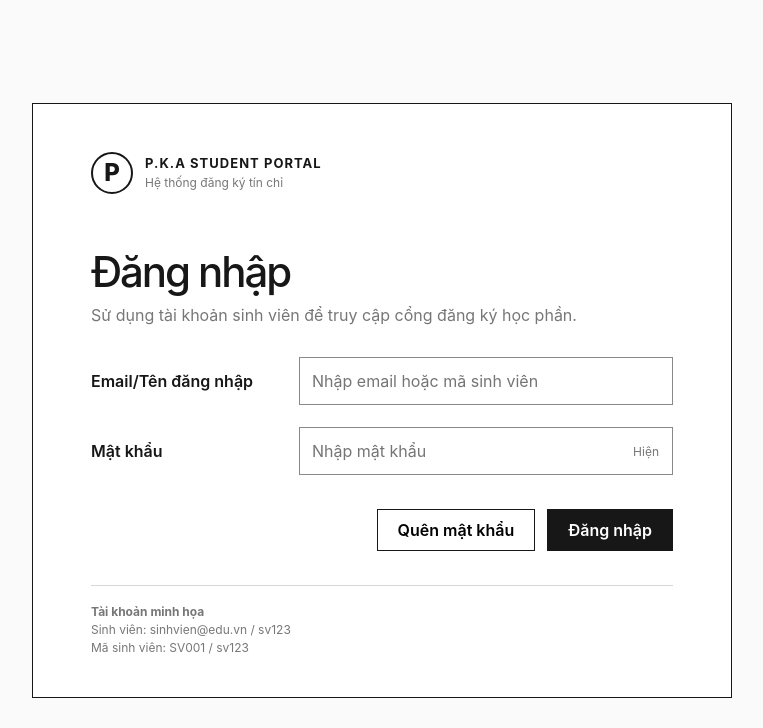
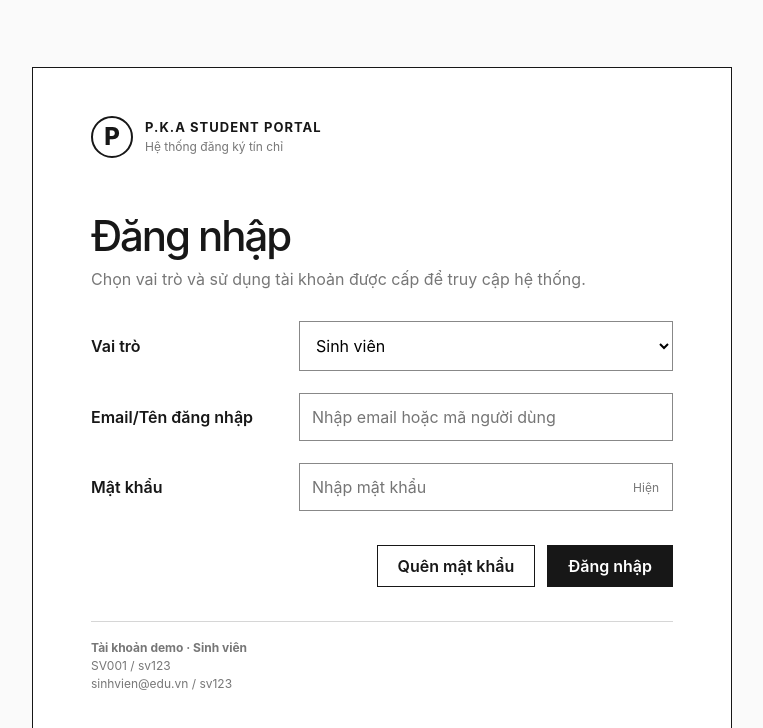
Before and after one commit to nguyenquanghuy24/CSE703048-Nhom9-DangKyTin, a React app in the folder frontend/: page /login in a window 1280 px wide. Shown: the top 728 px of the page, without its empty margins (258-1021 px from the left). Built offline with nearby package versions, Linux system fonts and the light colour scheme; the HTML template or start-up script is replaced by a standard one.

Commit message:
Cập nhật giao diện trang đăng nhập

```diff
--- /dev/null
+++ b/frontend/src/pages/LoginPage.css
@@ -0,0 +1,5 @@
+/* Login: theo wireframe đăng nhập trong báo cáo */
+.login-page { min-height:100vh; display:grid; place-items:center; padding:28px; background:#fafafa; }
+.login-card { width:min(700px,100%); background:#fff; border:1px solid var(--ink); padding:48px 58px 42px; }
+.login-brand { display:flex; align-items:center; gap:12px; margin-bottom:52px; }.brand-mark { width:42px; height:42px; display:grid; place-items:center; border:2px solid var(--ink); border-radius:50%; font-weight:800; font-size:24px; }.login-brand strong,.login-brand span { display:block; }.login-brand strong { letter-spacing:.08em; font-size:13px; }.login-brand span { margin-top:4px; color:var(--muted); font-size:12px; }
+.login-card h1 { margin:0 0 8px; font-size:42px; font-weight:500; letter-spacing:-.05em; }.login-intro { color:var(--muted); margin:0 0 32px; }.login-field { display:grid; grid-template-columns:190px 1fr; align-items:center; gap:18px; margin:22px 0; }.login-field>span:first-child { font-weight:600; }.login-field input,.login-field select { width:100%; border:1px solid #888; border-radius:0; padding:13px 12px; background:#fff; }.password-control { position:relative; }.password-control input { padding-right:55px; }.password-control button { position:absolute; right:8px; top:50%; transform:translateY(-50%); border:0; background:transparent; color:var(--muted); font-size:12px; }.login-actions { display:flex; justify-content:flex-end; gap:12px; margin-top:34px; }.login-actions .button { min-height:40px; border:1px solid var(--ink); padding:10px 20px; font-weight:600; background:#fff; color:var(--ink); }.login-actions .button-dark { border-color:#171717; background:#171717; color:#fff; }.login-actions .button-light { background:#fff; color:#171717; }.login-actions .button:disabled { opacity:.55; cursor:wait; }.login-error { padding:11px 14px; margin-bottom:18px; border-left:3px solid var(--ink); background:var(--soft); font-size:14px; }.demo-hint { display:grid; gap:3px; border-top:1px solid var(--line); margin-top:34px; padding-top:18px; color:var(--muted); font-size:12px; }
--- a/frontend/src/pages/LoginPage.jsx
+++ b/frontend/src/pages/LoginPage.jsx
@@ -1,35 +1,53 @@
 import { useState } from 'react'
 import { useNavigate } from 'react-router-dom'
+import './LoginPage.css'
+
+const ROLES = [
+  { id: 'STUDENT', label: 'Sinh viên', username: 'SV001', email: 'sinhvien@edu.vn', password: 'sv123', home: '/sinh-vien/dang-ky' },
+  { id: 'ADMIN', label: 'Quản trị viên', username: 'admin', email: 'admin@edu.vn', password: 'admin123', home: '/admin' },
+  { id: 'TRAINING', label: 'Phòng Đào tạo', username: 'pdt', email: 'pdt@edu.vn', password: 'pdt123', home: '/admin/dao-tao?module=dot-dang-ky' },
+  { id: 'DEPARTMENT', label: 'Quản lý Khoa/Ngành', username: 'khoa', email: 'khoa@edu.vn', password: 'khoa123', home: '/admin/dao-tao?module=hoc-phan' },
+  { id: 'FACILITIES', label: 'Quản lý Cơ sở vật chất', username: 'csvc', email: 'csvc@edu.vn', password: 'csvc123', home: '/quan-ly-csvc' },
+  { id: 'FINANCE', label: 'Quản lý Tài chính', username: 'taichinh', email: 'taichinh@edu.vn', password: 'tc123', home: '/tai-chinh' },
+]
 
 export default function LoginPage() {
   const navigate = useNavigate()
+  const [role, setRole] = useState(ROLES[0].id)
   const [username, setUsername] = useState('')
   const [password, setPassword] = useState('')
   const [showPassword, setShowPassword] = useState(false)
   const [error, setError] = useState('')
   const [loading, setLoading] = useState(false)
+  const selectedRole = ROLES.find((item) => item.id === role)
 
   const submit = (event) => {
-    event.preventDefault(); setError('')
+    event.preventDefault()
+    setError('')
     if (!username.trim() || !password) { setError('Vui lòng nhập đầy đủ thông tin đăng nhập.'); return }
     setLoading(true)
     window.setTimeout(() => {
-      if ((username.trim().toLowerCase() === 'sinhvien@edu.vn' || username.trim().toUpperCase() === 'SV001') && password === 'sv123') {
-        localStorage.setItem('portal-session', JSON.stringify({ role: 'STUDENT', username: username.trim(), loggedInAt: Date.now() }))
-        navigate('/sinh-vien/dang-ky')
-      } else { setError('Tên đăng nhập hoặc mật khẩu không đúng.'); setLoading(false) }
-    }, 350)
+      const account = ROLES.find((item) => item.id === role && [item.username, item.email].some((value) => value.toLowerCase() === username.trim().toLowerCase()))
+      if (account && password === account.password) {
+        localStorage.setItem('portal-session', JSON.stringify({ role: account.id, username: username.trim(), loggedInAt: Date.now() }))
+        navigate(account.home)
+      } else {
+        setError('Tên đăng nhập hoặc mật khẩu không đúng với vai trò đã chọn.')
+        setLoading(false)
+      }
+    }, 250)
   }
 
   return <main className="login-page"><section className="login-card" aria-labelledby="login-title">
     <div className="login-brand"><div className="brand-mark">P</div><div><strong>P.K.A STUDENT PORTAL</strong><span>Hệ thống đăng ký tín chỉ</span></div></div>
-    <h1 id="login-title">Đăng nhập</h1><p className="login-intro">Sử dụng tài khoản sinh viên để truy cập cổng đăng ký học phần.</p>
+    <h1 id="login-title">Đăng nhập</h1><p className="login-intro">Chọn vai trò và sử dụng tài khoản được cấp để truy cập hệ thống.</p>
     {error && <div className="login-error" role="alert">{error}</div>}
     <form onSubmit={submit} noValidate>
-      <label className="login-field"><span>Email/Tên đăng nhập</span><input value={username} onChange={(event) => setUsername(event.target.value)} placeholder="Nhập email hoặc mã sinh viên" autoComplete="username" /></label>
+      <label className="login-field"><span>Vai trò</span><select value={role} onChange={(event) => { setRole(event.target.value); setError('') }} aria-label="Vai trò đăng nhập">{ROLES.map((item) => <option key={item.id} value={item.id}>{item.label}</option>)}</select></label>
+      <label className="login-field"><span>Email/Tên đăng nhập</span><input value={username} onChange={(event) => setUsername(event.target.value)} placeholder="Nhập email hoặc mã người dùng" autoComplete="username" /></label>
       <label className="login-field"><span>Mật khẩu</span><span className="password-control"><input type={showPassword ? 'text' : 'password'} value={password} onChange={(event) => setPassword(event.target.value)} placeholder="Nhập mật khẩu" autoComplete="current-password" /><button type="button" onClick={() => setShowPassword(!showPassword)}>{showPassword ? 'Ẩn' : 'Hiện'}</button></span></label>
-      <div className="login-actions"><button type="button" className="button button-light" onClick={() => window.alert('Vui lòng liên hệ Phòng Đào tạo để đặt lại mật khẩu.')}>Quên mật khẩu</button><button className="button button-dark" disabled={loading}>{loading ? 'Đang đăng nhập…' : 'Đăng nhập'}</button></div>
+      <div className="login-actions"><button type="button" className="button button-light" onClick={() => window.alert('Vui lòng liên hệ bộ phận phụ trách để đặt lại mật khẩu.')}>Quên mật khẩu</button><button className="button button-dark" disabled={loading}>{loading ? 'Đang đăng nhập…' : 'Đăng nhập'}</button></div>
     </form>
-    <div className="demo-hint"><strong>Tài khoản minh họa</strong><span>Sinh viên: sinhvien@edu.vn / sv123</span><span>Mã sinh viên: SV001 / sv123</span></div>
+    <div className="demo-hint"><strong>Tài khoản demo · {selectedRole.label}</strong><span>{selectedRole.username} / {selectedRole.password}</span><span>{selectedRole.email} / {selectedRole.password}</span></div>
   </section></main>
 }
```
